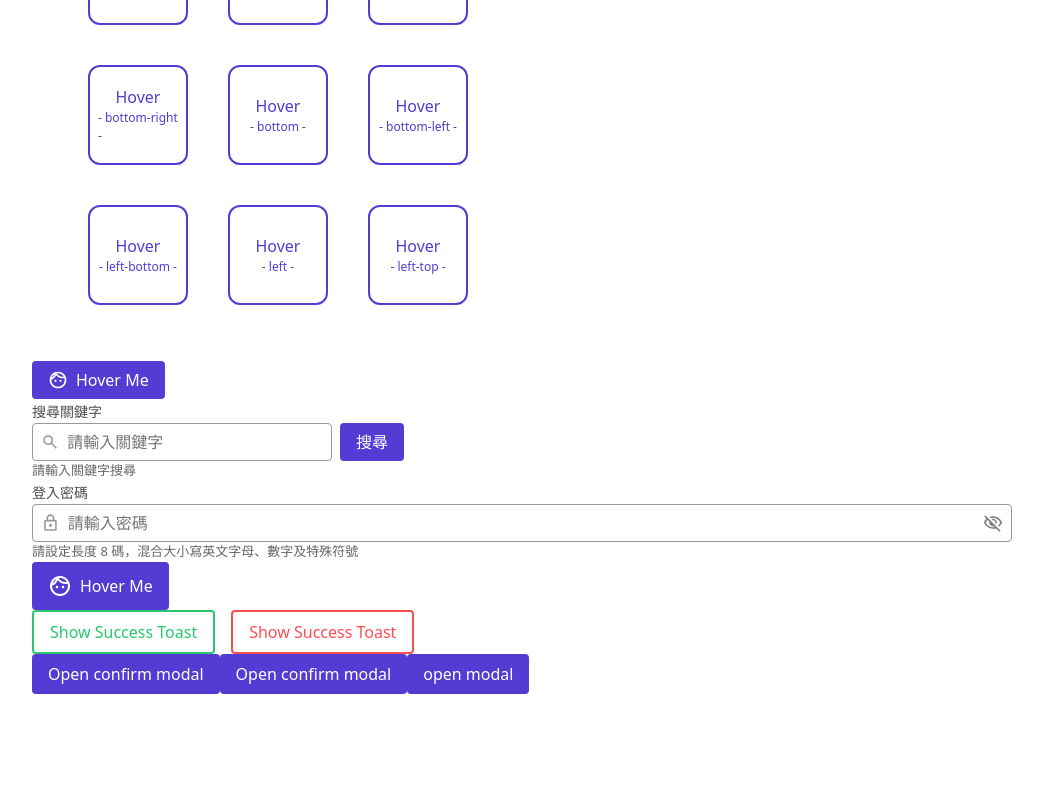
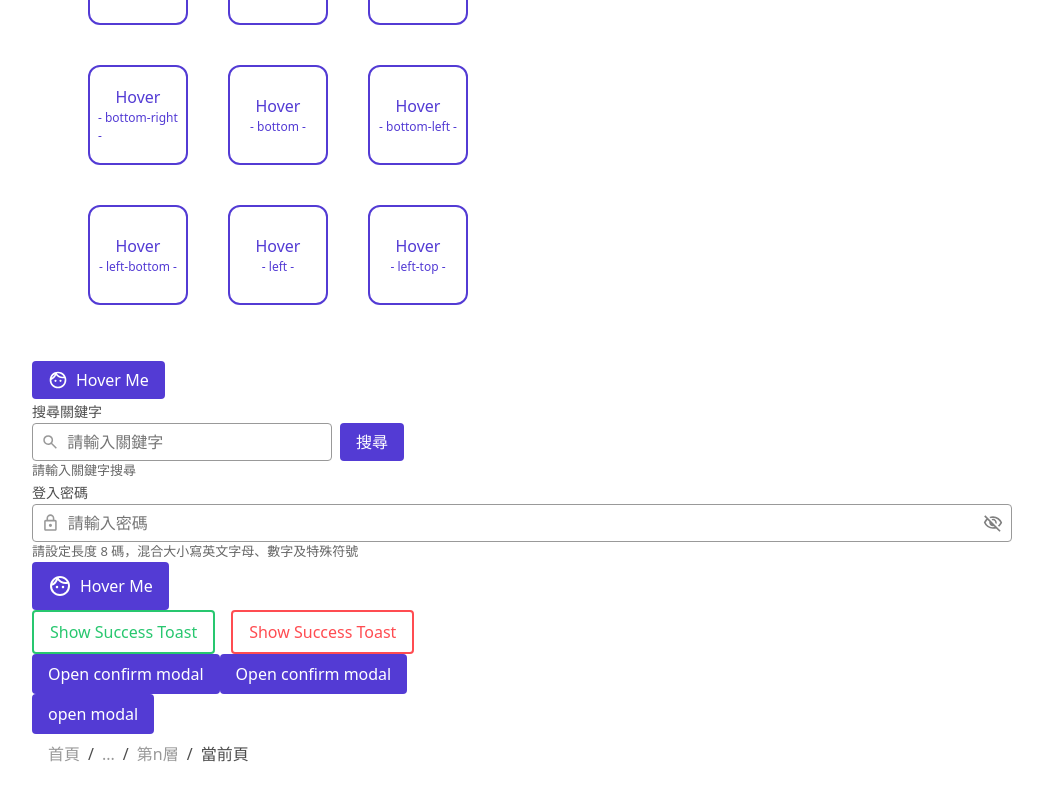
Before and after one commit to jonyworker/comp_dev_space, a Vue app: page / in a window 1280 px wide. Shown: the part 1899-2699 px from the top of the page, without its empty margins (118-1161 px from the left). Built offline with nearby package versions, Linux system fonts and the light colour scheme.

Commit message:
✨feat：新增 breadcrumb 元件。(製作中)

```diff
--- a/src/App.vue
+++ b/src/App.vue
@@ -30,6 +30,7 @@ import ModalConfirm from "@/ui/element/Dialog/test/ModalConfirm.vue";
 import ModalOverview from "@/ui/element/Dialog/test/ModalOverview.vue";
 import { useDialog } from "@/composables/useDialog.js";
 import Dialog from "@/ui/element/Dialog/Dialog.vue";
+import Breadcrumb from "@/ui/element/Breadcrumb/Breadcrumb.vue";
 
 // toggle 所需資料
 const isChecked = ref(true);
@@ -186,6 +187,32 @@ const dialogData = ref({
 	message:'A file named \"example.png\" already exist! Do you what to replace it?',
 })
 
+// Breadcrumb 所需資料
+const breadcrumbData = ref([
+	{
+		"label": "首頁",
+		"href": "/"
+	},
+	{
+		"label": "第一層",
+		"href": "/1st"
+	},
+	{
+		"label": "第二層",
+		"href": "/2nd"
+	},
+	{
+		"label": "第三層",
+		"href": "/3rd"
+	},
+	{
+		"label": "第n層",
+		"href": "/nPages"
+	},
+	{
+		"label": "當前頁"
+	}
+])
 
 </script>
 
@@ -467,8 +494,13 @@ const dialogData = ref({
 			    <Button  @click="handleAction2">Replace</Button>
 		    </template>
 	    </Dialog>
+		<br>
+	    <Button @click="dialog.showDialog">open modal</Button>
 
-	    <Button @click="dialog.showDialog">open modal</Button>
+	    <!-- Breadcrumb -->
+	    <Breadcrumb
+		    :breadcrumbData="breadcrumbData"
+	    ></Breadcrumb>
 
 
 
--- /dev/null
+++ b/src/ui/element/Breadcrumb/Breadcrumb.vue
@@ -0,0 +1,81 @@
+<script setup>
+import { computed, ref } from "vue";
+import BreadcrumbItem from "@/ui/element/Breadcrumb/BreadcrumbItem.vue";
+
+// 定義 Props
+const props = defineProps({
+	breadcrumbData: {
+		type: Array,
+		required: true,
+		default: () => []
+	},
+	// --  資料接口 -- //
+	title: {
+		type: String,
+	},
+	href: {
+		type: String,
+	},
+});
+const copyBreadcrumbsData = ref([...props.breadcrumbData])
+console.log(copyBreadcrumbsData.value.length)
+
+const truncatedBreadcrumbs = computed(() => {
+	const data = copyBreadcrumbsData.value;
+	if (data.length > 3) {
+		return [data[0], { label: '...', href: '#' }, ...data.slice(-2)];
+	} else {
+		return data;
+	}
+});
+
+const restBreadcrumbs = computed(() => {
+	const data = copyBreadcrumbsData.value;
+	if (data.length > 3) {
+		return data.slice(1, -2);
+	} else {
+		return [];
+	}
+});
+
+console.log("1st",truncatedBreadcrumbs.value)
+console.log("2nd",restBreadcrumbs.value)
+
+// 控制顯示剩餘未顯示數據
+const isOpen =ref(false)
+const handleClick = () => {
+	isOpen.value = !isOpen.value
+}
+</script>
+
+<template>
+	<nav class="breadcrumb-container undefined">
+		<ul class="breadcrumb">
+			<li class="breadcrumb-item" v-for="(item, index) in truncatedBreadcrumbs">
+				<!-- breadcrumb - 等於...時折疊數據 -->
+				<template v-if="item.label === '...'">
+					<div class="rest">
+						<span class="rest-label" @click="handleClick()">...</span>
+						<ul class="rest-dropdown-menu" v-if="isOpen">
+							<li class="drop-item" v-for="(restItem) in restBreadcrumbs">
+								<a class="drop-item-link" :href="restItem.href">{{ restItem.label }}</a>
+							</li>
+						</ul>
+					</div>
+				</template>
+				<!-- breadcrumb - 其餘非折疊數據 -->
+				<template v-else>
+					<BreadcrumbItem
+						:label="item.label"
+						:herf="item.href"
+						:isCurrentPage="index === truncatedBreadcrumbs.length - 1">
+					</BreadcrumbItem>
+				</template>
+			</li>
+		</ul>
+	</nav>
+</template>
+
+<style scoped lang="scss">
+
+</style>
--- /dev/null
+++ b/src/ui/element/Breadcrumb/BreadcrumbItem.vue
@@ -0,0 +1,26 @@
+<script setup>
+// 定義 Props
+const props = defineProps({
+	// --  資料接口 -- //
+	label: {
+		type: String,
+	},
+	href: {
+		type: String,
+	},
+	isCurrentPage: {
+		type: Boolean,
+	}
+});
+</script>
+
+<template>
+	<a
+		:class="props.isCurrentPage ? 'breadcrumb-item-label': 'breadcrumb-item-link'"
+		:href="props.href"
+	>{{props.label}}</a>
+</template>
+
+<style scoped lang="scss">
+
+</style>
```
Also changed, not shown: src/assets/icons/more.svg (added).
